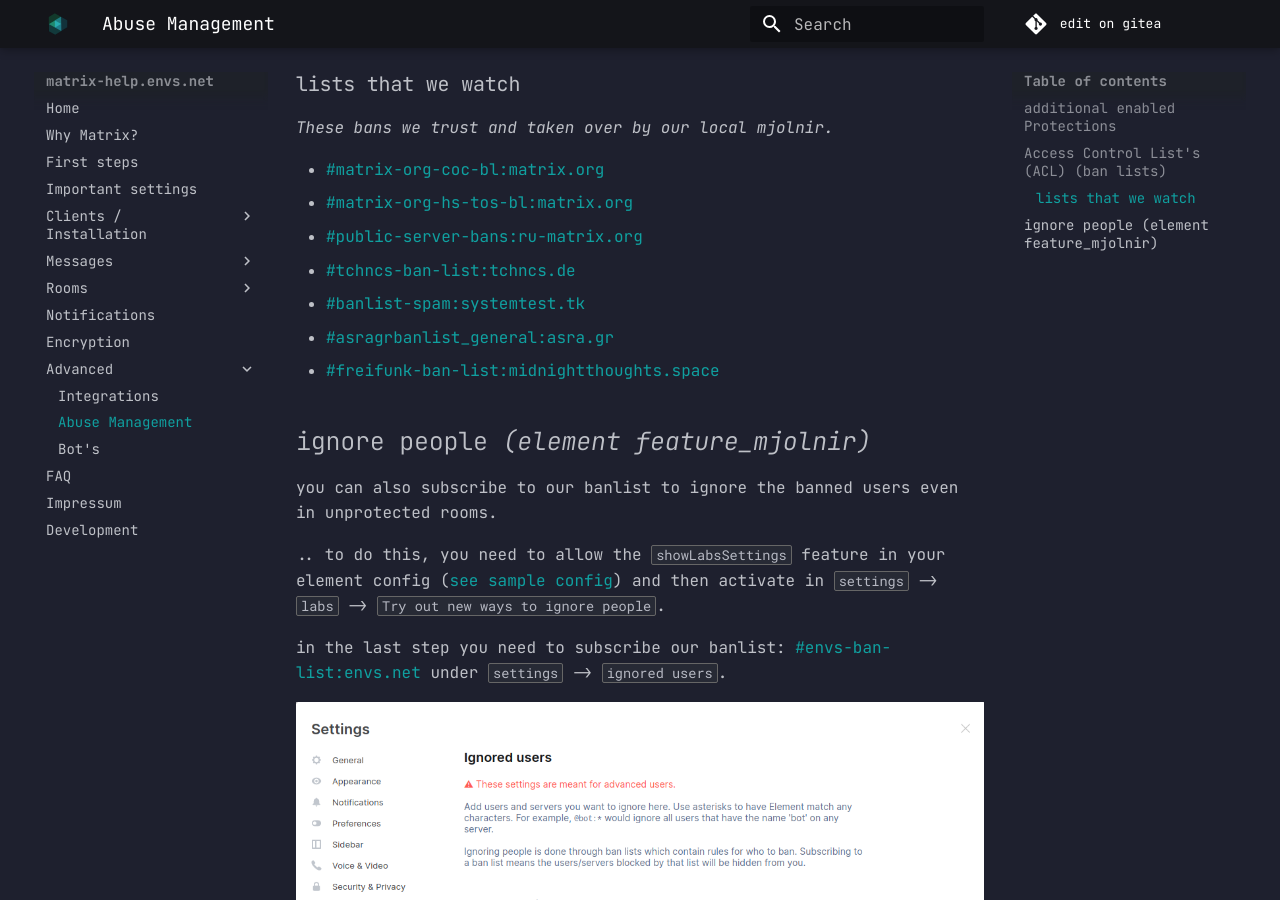
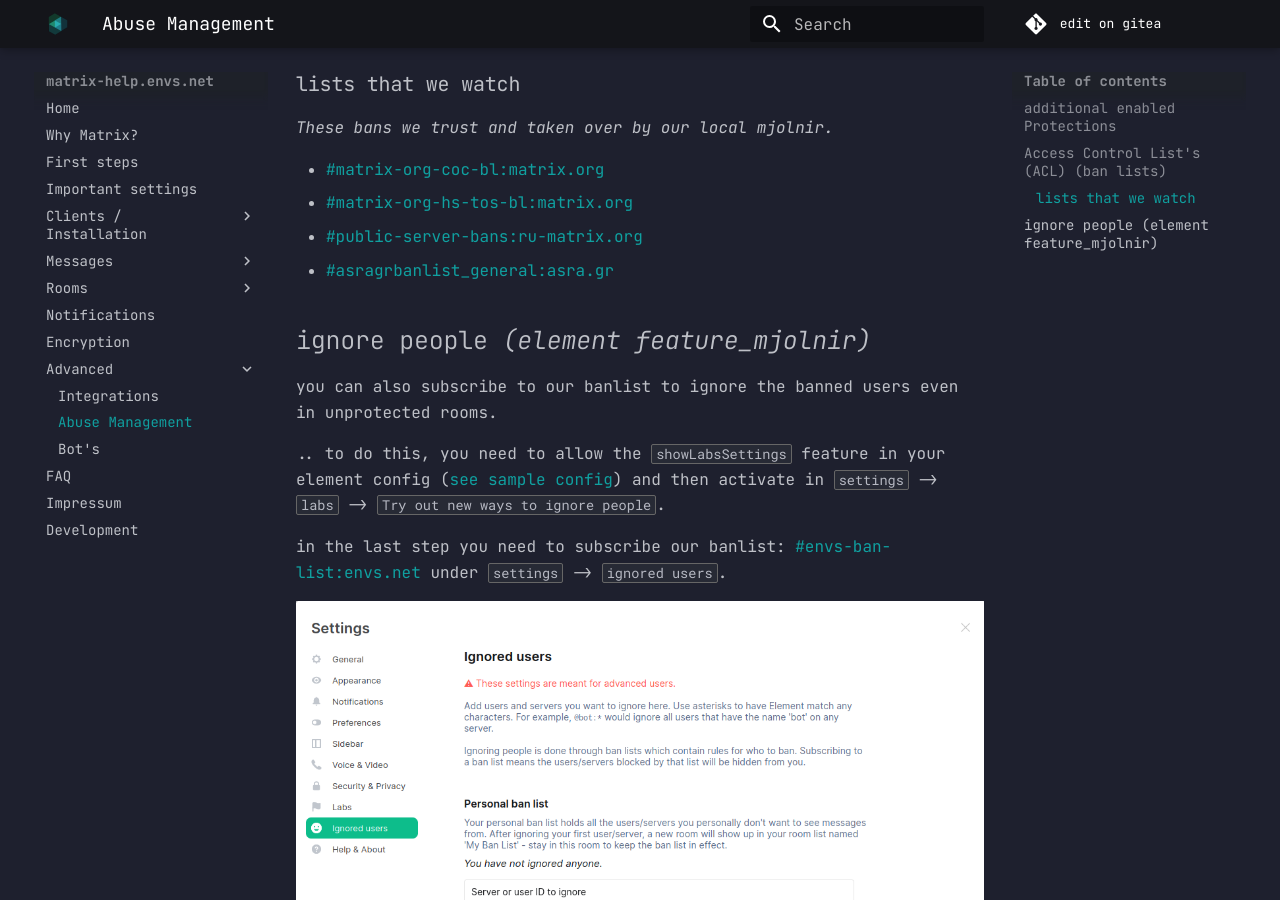
Before and after one commit to envs-net/matrix-doc, an MkDocs documentation site: the page built from docs/advanced/abuse_management.md, in a window 1280 px wide and 900 px high, scrolled down 968 px. Built offline with MkDocs 1.6.1 and Material for MkDocs 9.7.7, drawn with Linux system fonts in a browser that asks for light colours.

Commit message:
update acl list

```diff
--- a/docs/advanced/abuse_management.md
+++ b/docs/advanced/abuse_management.md
@@ -38,10 +38,7 @@ after this step, the room is protected.
 - [#matrix-org-coc-bl:matrix.org](https://matrix.to/#/#matrix-org-coc-bl:matrix.org)
 - [#matrix-org-hs-tos-bl:matrix.org](https://matrix.to/#/#matrix-org-hs-tos-bl:matrix.org)
 - [#public-server-bans:ru-matrix.org](https://matrix.to/#/#public-server-bans:ru-matrix.org)
-- [#tchncs-ban-list:tchncs.de](https://matrix.to/#/#tchncs-ban-list:tchncs.de)
-- [#banlist-spam:systemtest.tk](https://matrix.to/#/#banlist-spam:systemtest.tk)
 - [#asragrbanlist_general:asra.gr](https://matrix.to/#/#asragrbanlist_general:asra.gr)
-- [#freifunk-ban-list:midnightthoughts.space](https://matrix.to/#/#freifunk-ban-list:midnightthoughts.space)
 
 ## ignore people *(element feature_mjolnir)*
 
```
